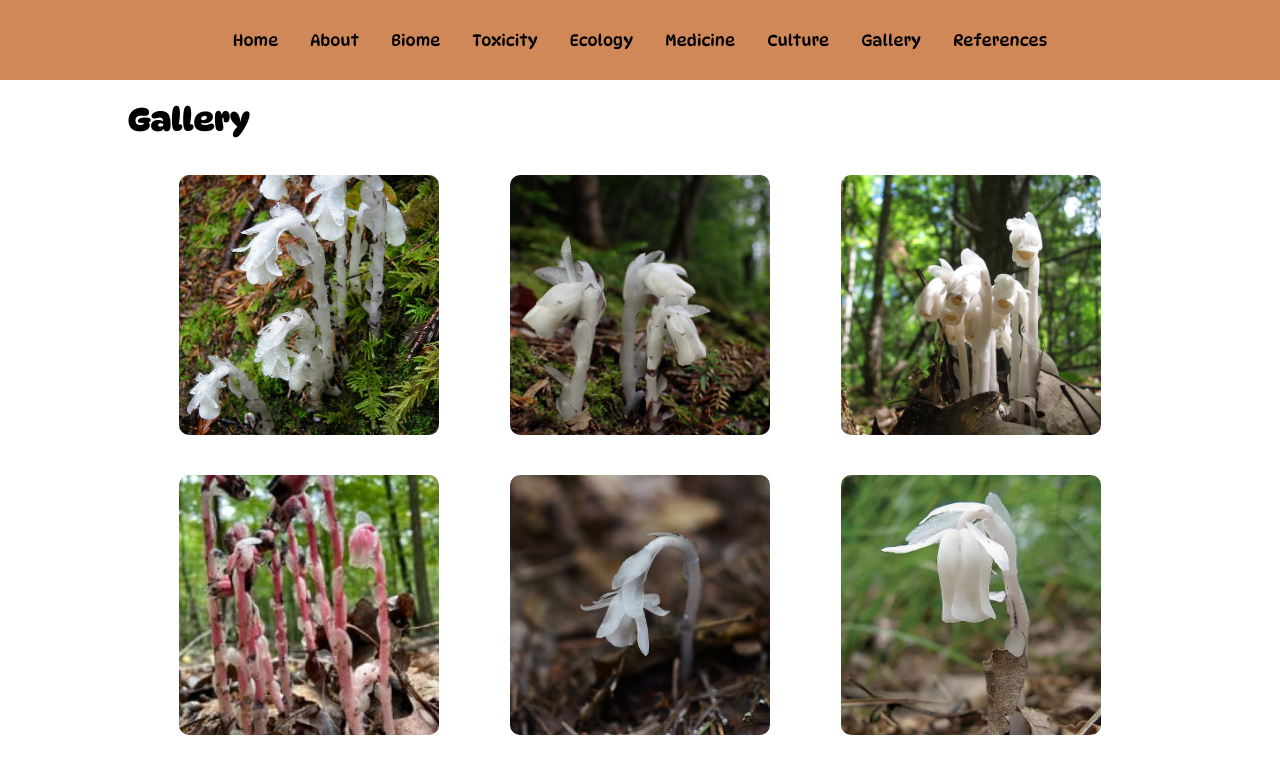
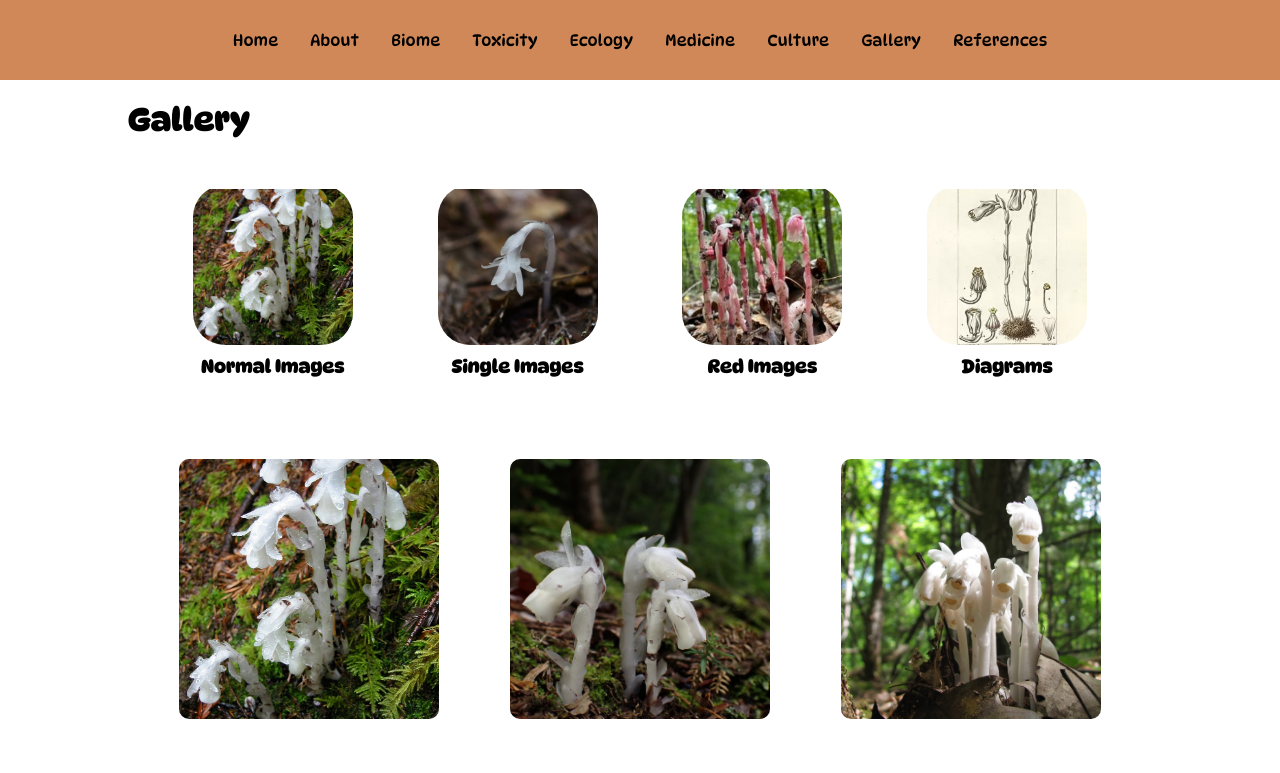
Before and after one commit to CJ-Eilenstine/ghost-pipes, a Next.js app: page /gallery in a window 1280 px wide. Shown: the top 773 px of the page. Built offline with nearby package versions, Linux system fonts and the light colour scheme.

Commit message:
Gallery Subsections Added * Uses slug to get category of image and display them on new page. * More Images Added * Next, finishing Toxicity Page :)

```diff
--- a/src/app/gallery/gallery.module.css
+++ b/src/app/gallery/gallery.module.css
@@ -5,10 +5,25 @@
   margin-top: 20px;
 }
 
+.galleryContainer h1 {
+  margin-bottom: 50px;
+}
+
 .imgRow {
   display: flex;
   align-items: center;
   justify-content: space-evenly;
+  margin-bottom: 50px;
+}
+
+.img {
+  width: 300px;
+  height: 300px;
+  overflow: hidden;
+  display: flex;
+  justify-content: center;
+  align-items: center;
+  padding: 20px;
 }
 
 .img {
@@ -34,6 +49,45 @@
   animation: rotateAnimation 0.8s ease-in-out infinite alternate;
   /* object-fit: contain; */
 }
+.sectionImg {
+  width: 200px;
+  height: 200px;
+  overflow: hidden;
+  display: flex;
+  justify-content: center;
+  align-items: center;
+  flex-direction: column;
+  padding: 20px;
+  text-align: center; /* Center-align text in case of wrapping */
+}
+
+.sectionImg a {
+  display: flex;
+  flex-direction: column;
+  align-items: center;
+  justify-content: center;
+  width: 100%;
+  height: 100%;
+  text-decoration: none; /* Remove underline */
+  color: inherit; /* Inherit text color */
+}
+
+.sectionImg img {
+  width: 100%;
+  height: 100%;
+  transition: transform 0.5s ease-in-out;
+  object-fit: cover;
+  border-radius: 20%;
+}
+
+.sectionImg h3 {
+  padding-top: 10px;
+}
+
+.sectionImg:hover img {
+  background-color: rgba(0, 0, 0, 0.555);
+  /* object-fit: contain; */
+}
 
 @keyframes rotateAnimation {
   0% {
@@ -43,3 +97,37 @@
     transform: rotate(5deg); /* Rotate to the right */
   }
 }
+
+
+
+.catRow {
+  display: flex;
+  align-items: center;
+  justify-content: space-around;
+  flex-wrap: wrap;
+
+}
+
+.catRow img {
+  min-width: 200px;
+  height: 100%;
+}
+
+.catHeader {
+  display: flex;
+  /* align-items: center; */
+  justify-content: space-between;
+  margin-top: 25px;
+}
+
+.backLink {
+  display: flex;
+  margin-top: 10px;
+  text-decoration: none;
+  color: var(--primary-color);
+  font-size: larger;
+}
+
+.backLink:hover {
+  text-decoration: underline;
+}
--- a/src/app/gallery/page.js
+++ b/src/app/gallery/page.js
@@ -19,6 +19,42 @@ export default function Gallery() {
     <main>
       <div className={galleryStyles.galleryContainer}>
         <h1>Gallery</h1>
+        <div className={galleryStyles.imgRow}>
+          <div className={galleryStyles.sectionImg}>
+            <a href="/gallery/normal">
+              <Image src={image1} alt="A bunch of Ghost Pipes" />
+            </a>
+            <h3>Normal Images</h3>
+          </div>
+          <div className={galleryStyles.sectionImg}>
+            <a href="/gallery/single">
+              <Image src={image5} alt="A Closeup of a Ghost Pipe Plant" />
+              <h3>Single Images</h3>
+            </a>
+          </div>
+          <div className={galleryStyles.sectionImg}>
+            <a href="/gallery/red">
+              <Image
+                src={image4}
+                alt="Low Angle Shot!"
+                // height={200}
+                // width={200}
+              />
+              <h3>Red Images</h3>
+            </a>
+          </div>
+          <div className={galleryStyles.sectionImg}>
+            <a href="/gallery/diagrams">
+              <Image
+                src={image9}
+                alt="Low Angle Shot!"
+                // height={200}
+                // width={200}
+              />
+              <h3>Diagrams</h3>
+            </a>
+          </div>
+        </div>
         <div className={galleryStyles.imgRow}>
           <div className={galleryStyles.img}>
             <Image
```
Also changed, not shown: src/app/gallery/[slug]/page.js (added, +55 -0 lines), src/app/references/page.js (+10 -0 lines), src/app/toxicity/page.js (+12 -1 lines), src/app/toxicity/toxicity.module.css (+9 -0 lines), src/assets/images/image10.jpg (added), src/assets/images/image11.jpg (added).
